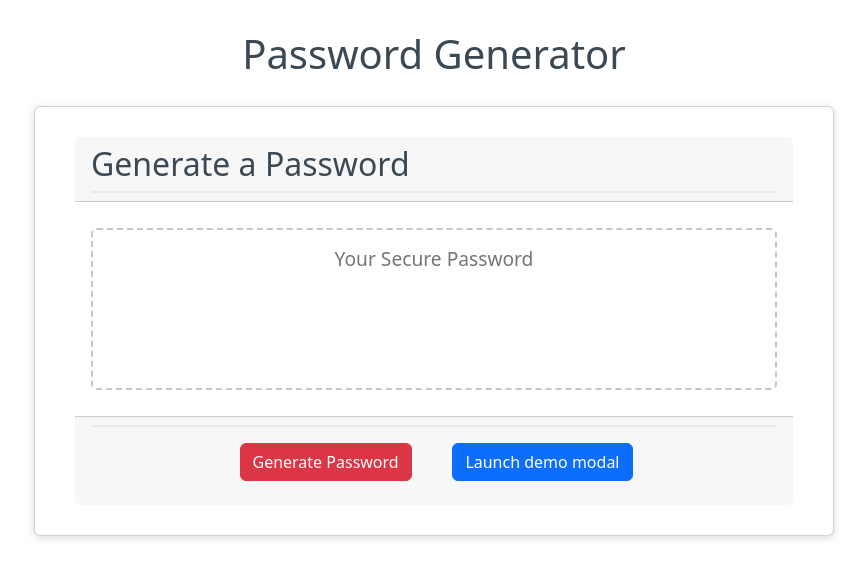
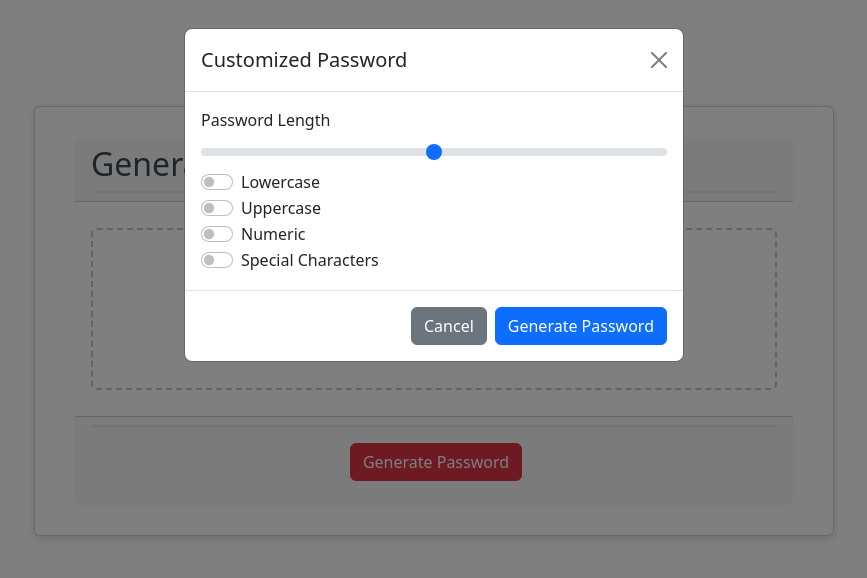
Before and after one commit to damiandlg/Password-Generator, a plain HTML site: page Develop/index.html in a window 1280 px wide. Both pictures are taken after a click on the button "Generate Password". Shown: the whole page, without its empty margins (206-1073 px from the left). Drawn offline with nearby package versions, Linux system fonts and the light colour scheme.

Commit message:
menu options in pop up

```diff
--- a/Develop/index.html
+++ b/Develop/index.html
@@ -9,21 +9,45 @@
 <link href="https://cdn.jsdelivr.net/npm/bootstrap@5.2.0-beta1/dist/css/bootstrap.min.css" rel="stylesheet" integrity="sha384-0evHe/X+R7YkIZDRvuzKMRqM+OrBnVFBL6DOitfPri4tjfHxaWutUpFmBp4vmVor" crossorigin="anonymous">
   </head>
   <body>
-    <div class="modal fade" id="exampleModal" tabindex="-1" role="dialog" aria-labelledby="exampleModalLabel" aria-hidden="true">
-      <div class="modal-dialog" role="document">
+    <div class="modal fade" id="exampleModal" tabindex="-1" aria-labelledby="exampleModalLabel" aria-hidden="true">
+      <div class="modal-dialog">
         <div class="modal-content">
           <div class="modal-header">
-            <h5 class="modal-title" id="exampleModalLabel">Modal title</h5>
-            <button type="button" class="close" data-dismiss="modal" aria-label="Close">
-              <span aria-hidden="true">&times;</span>
-            </button>
+            <h5 class="modal-title" id="exampleModalLabel">Customized Password</h5>
+            <button type="button" class="btn-close" data-bs-dismiss="modal" aria-label="Close"></button>
           </div>
           <div class="modal-body">
-            ...
+
+            <!-- Range -->
+            <label for="customRange1" class="form-label">Password Length</label>
+            <input type="range" class="form-range" id="customRange1">
+
+            <!-- Switchs -->
+            <div class="form-check form-switch">
+              <input class="form-check-input" type="checkbox" role="switch" id="flexSwitchCheckDefault">
+              <label class="form-check-label" for="flexSwitchCheckDefault">Lowercase</label>
+            </div>
+
+            <div class="form-check form-switch">
+              <input class="form-check-input" type="checkbox" role="switch" id="flexSwitchCheckDefault">
+              <label class="form-check-label" for="flexSwitchCheckDefault">Uppercase</label>
+            </div>
+
+            <div class="form-check form-switch">
+              <input class="form-check-input" type="checkbox" role="switch" id="flexSwitchCheckDefault">
+              <label class="form-check-label" for="flexSwitchCheckDefault">Numeric</label>
+            </div>
+
+            <div class="form-check form-switch">
+              <input class="form-check-input" type="checkbox" role="switch" id="flexSwitchCheckDefault">
+              <label class="form-check-label" for="flexSwitchCheckDefault">Special Characters</label>
+            </div>
           </div>
+
+
           <div class="modal-footer">
-            <button type="button" class="btn btn-secondary" data-dismiss="modal">Close</button>
-            <button type="button" class="btn btn-primary">Save changes</button>
+            <button type="button" class="btn btn-secondary" data-bs-dismiss="modal">Cancel</button>
+            <button type="button" class="btn btn-primary">Generate Password</button>
           </div>
         </div>
       </div>
@@ -46,9 +70,8 @@
           ></textarea>
         </div>
         <div class="card-footer">
-          <button id="generate" data-target="#modal-input" data-toggle="modal" type="button" class="btn btn-danger">Generate Password</button>
-          <button type="button" class="btn btn-primary" data-toggle="modal" data-target="#exampleModal">
-            Launch demo modal
+          <button id="generate" type="button" data-target="#modal-input" data-toggle="modal" class="btn btn-danger" data-bs-toggle="modal" data-bs-target="#exampleModal">
+            Generate Password
           </button>
         </div>
       </div>
--- a/Develop/script.js
+++ b/Develop/script.js
@@ -13,27 +13,25 @@ const appState = {
 
 }
 
-/**
- * Modal
- */
- const myModal = document.getElementById('myModal')
- const myInput = document.getElementById('myInput')
+?
 
-//  myModal.addEventListener('shown.bs.modal', () => {
-//    myInput.focus()
-//  })
+
 
 // Get references to the #generate element
 var generateBtn = document.querySelector("#generate");
 
 // Write password to the #password input
-// function writePassword() {
-//   var password = generatePassword();
-//   var passwordText = document.querySelector("#password");
+function writePassword() {
+  var password = generatePassword();
+  var passwordText = document.querySelector("#password");
 
-//   passwordText.value = password;
+  passwordText.value = password;
 
-// }
+}
+
+function generatePassword(){
+  return "New Password"
+}
 
 // Add event listener to generate button
 generateBtn.addEventListener("click", writePassword);
```
